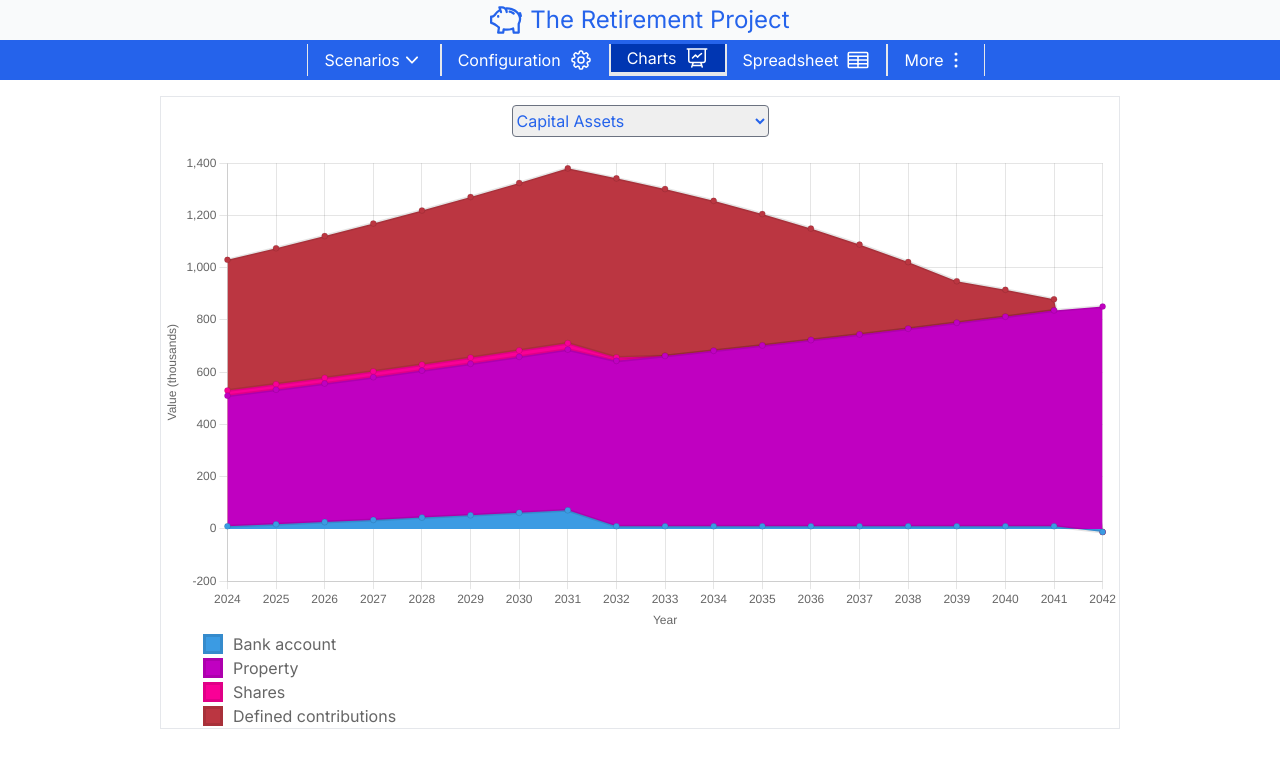
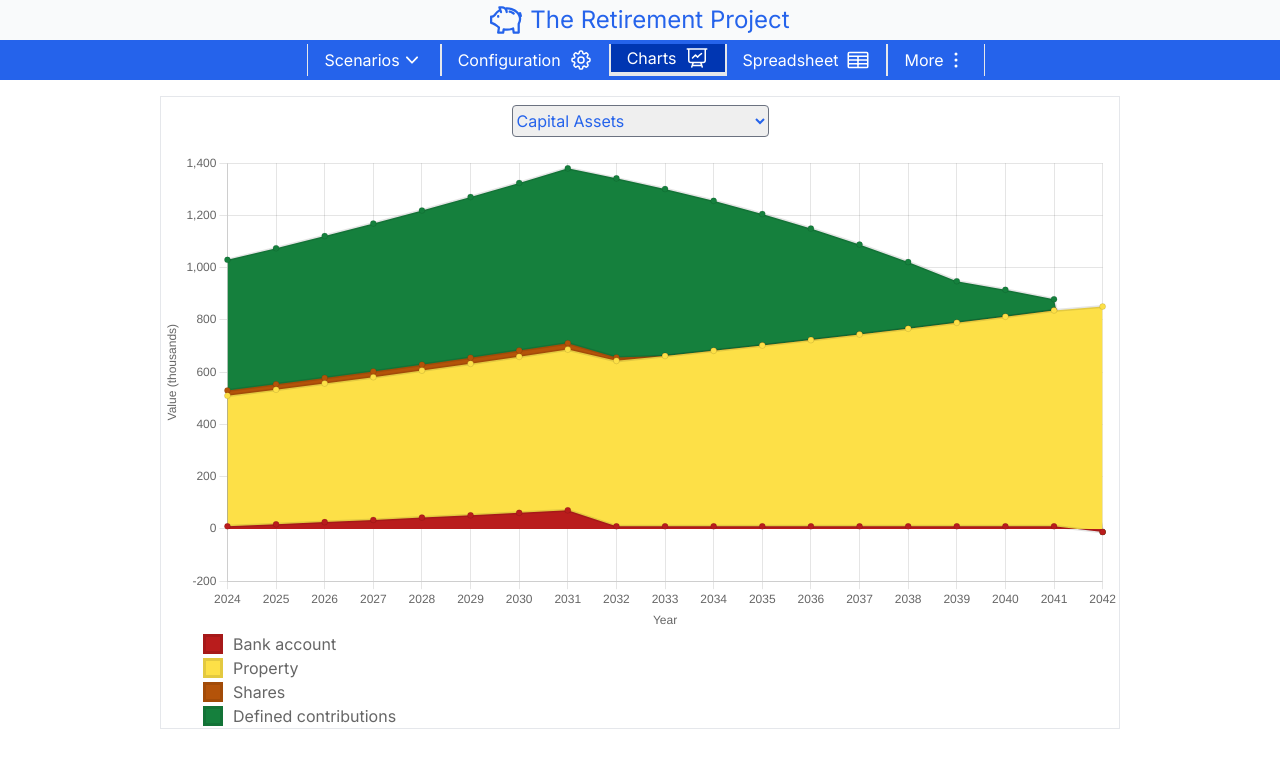
Before and after one commit to soapy-dns/retirement-calc, a Next.js app: page /charts in a window 1280 px wide. Shown: the top 768 px of the page. Built offline with nearby package versions, Linux system fonts and the light colour scheme.

Commit message:
alter graph colors

```diff
--- a/app/(withCalculation)/(withNavBar)/(withoutContainer)/charts/CalculatedAssetLineChart.tsx
+++ b/app/(withCalculation)/(withNavBar)/(withoutContainer)/charts/CalculatedAssetLineChart.tsx
@@ -65,13 +65,16 @@ interface Props {
 export const CalculatedAssetLineChart: React.FC<Props> = ({ yearRange, graphData }) => {
   const labels = yearRange
   const assetData = graphData
+  const numColors = graphColors.length
 
   const datasets = Object.entries(assetData).map(([key, obj], index) => {
+    const remainder = index % numColors
+    console.log("remainder", remainder)
     return {
       id: key,
       label: key,
       fill: true,
-      backgroundColor: graphColors[index],
+      backgroundColor: graphColors[remainder],
       data: obj.map((it) => it.value)
     }
   })
--- a/app/(withCalculation)/(withNavBar)/(withoutContainer)/charts/colorConstants.ts
+++ b/app/(withCalculation)/(withNavBar)/(withoutContainer)/charts/colorConstants.ts
@@ -1,14 +1,19 @@
 export const graphColors = [
-  "#3b9be3",
-  "#c000c1",
-  "#f90096",
-  "#bb3641",
-  "#fe830c",
-  "#ffba00",
-  "#ffe900",
-  "#45cc08",
-  "#d79800",
-  "#f900be",
-  "#c533ff",
-  "#fc006b"
+  "#b91c1c",
+  "#fde047",
+  "#b45309",
+  "#15803d",
+  "#2563eb",
+  "#7e22ce",
+  "#be185d",
+  "#ef4444",
+  "#eab308",
+  "#f97316",
+  "#84cc16",
+  "#4ade80",
+  "#06b6d4",
+  "#8b5cf6",
+  "#dc2626",
+  "#d946ef",
+  "#d946ef"
 ]
--- a/app/ui/components/common/Toggle.tsx
+++ b/app/ui/components/common/Toggle.tsx
@@ -42,7 +42,7 @@ export const Toggle: React.FC<Props> = ({
         return (
           <div
             key={`${optionValue}`}
-            className={`flex justify-center border-primary border  py-1  first:rounded-l-md last:rounded-r-md ${
+            className={`flex justify-center border-primary border  py-1  first:rounded-l-md last:rounded-r-md focus:outline-none focus:ring-0 focus:border-green-500 focus:border-2 ${
               selected ? selectedClasses : unselectedClasses
             }`}
           >
@@ -57,7 +57,7 @@ export const Toggle: React.FC<Props> = ({
               defaultChecked={value === optionValue}
               value={optionValue}
               onClick={onChange}
-              className="opacity-0 focus:outline-none focus:ring-0 focus:border-red focus:border-2 "
+              className="opacity-0  "
             />
           </div>
         )
```
